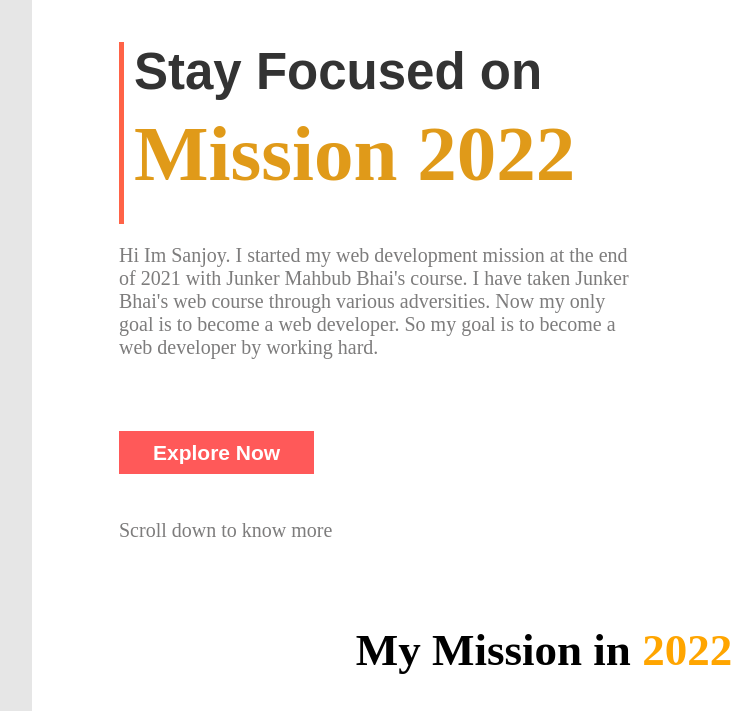
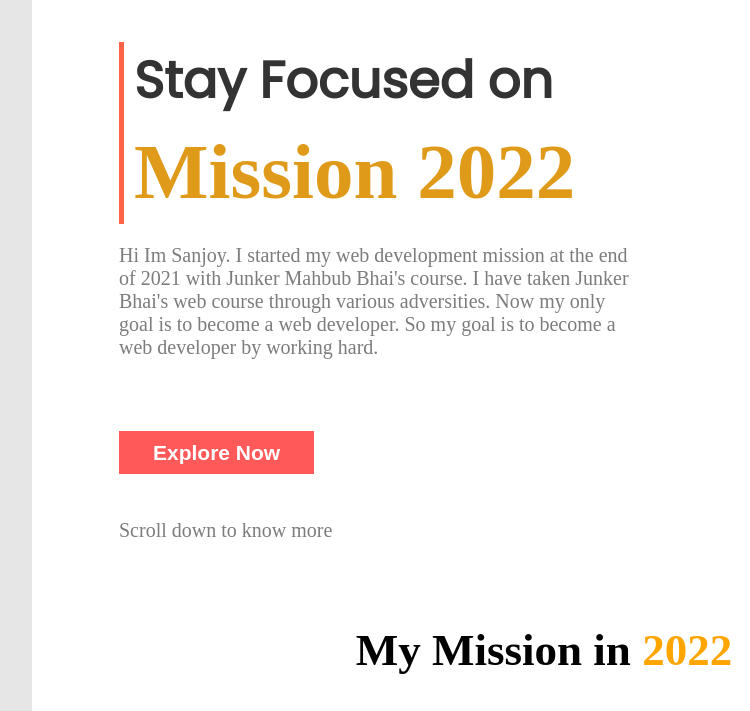
Before and after one commit to Sanjoy-Kundu/Final-Project-One, a plain HTML site: page index.html in a window 1280 px wide. Shown: the top 711 px of the page, 96-846 px from the left. Drawn offline with Linux system fonts and the light colour scheme.

Commit message:
added google font

```diff
--- a/index.html
+++ b/index.html
@@ -5,6 +5,9 @@
 	<meta http-equiv="X-UA-Compatible" content="IE=edge">
 	<meta name="viewport" content="width=device-width, initial-scale=1.0">
 	<title>My First Assignment</title>
+	<link rel="preconnect" href="https://fonts.googleapis.com">
+	<link rel="preconnect" href="https://fonts.gstatic.com" crossorigin>
+	<link href="https://fonts.googleapis.com/css2?family=Lora:wght@700&family=Poppins&display=swap" rel="stylesheet">
 	<link rel="stylesheet" href="style.css">
 	<link rel="shortcut icon" href="favicon.ico" type="image/x-icon">
 </head>
```
